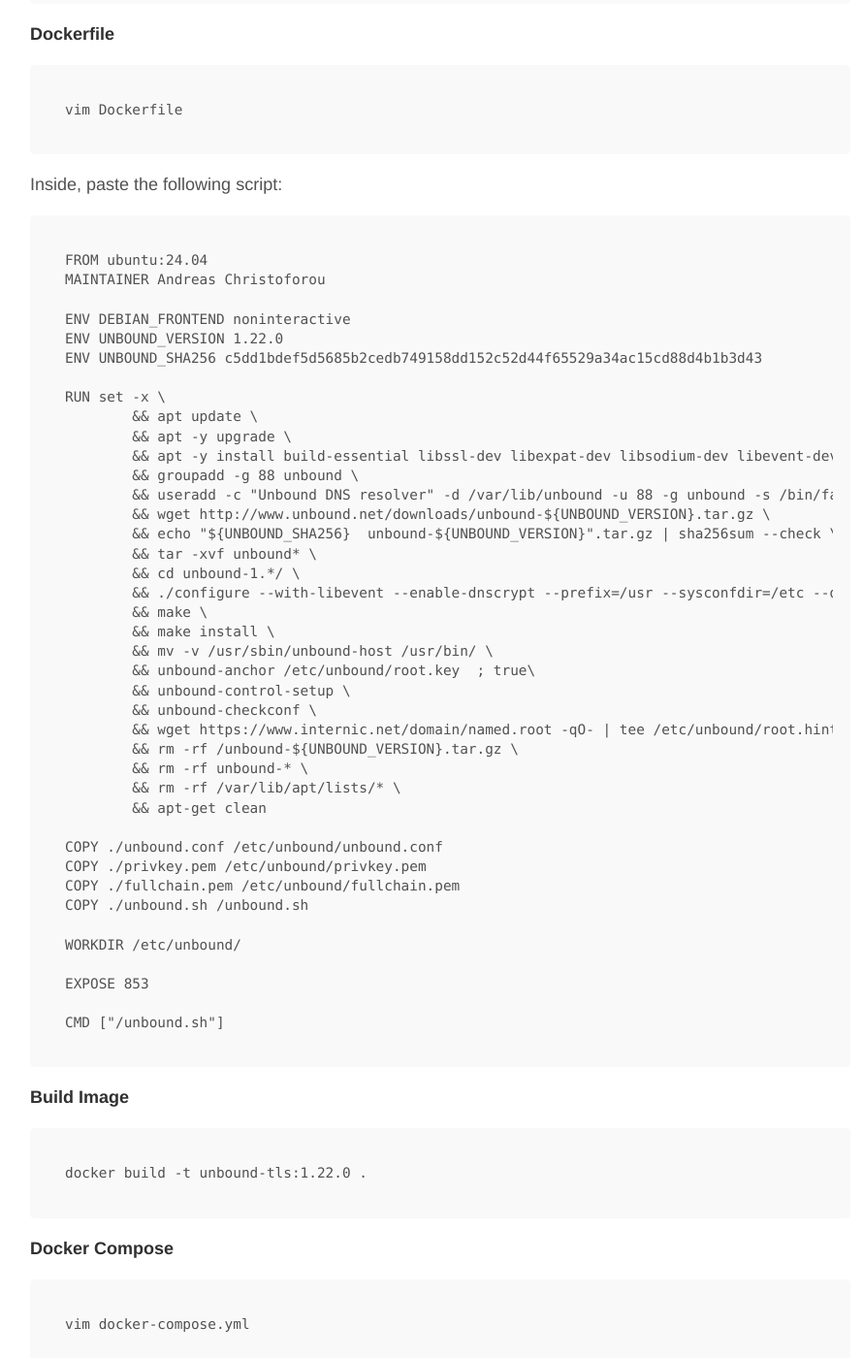
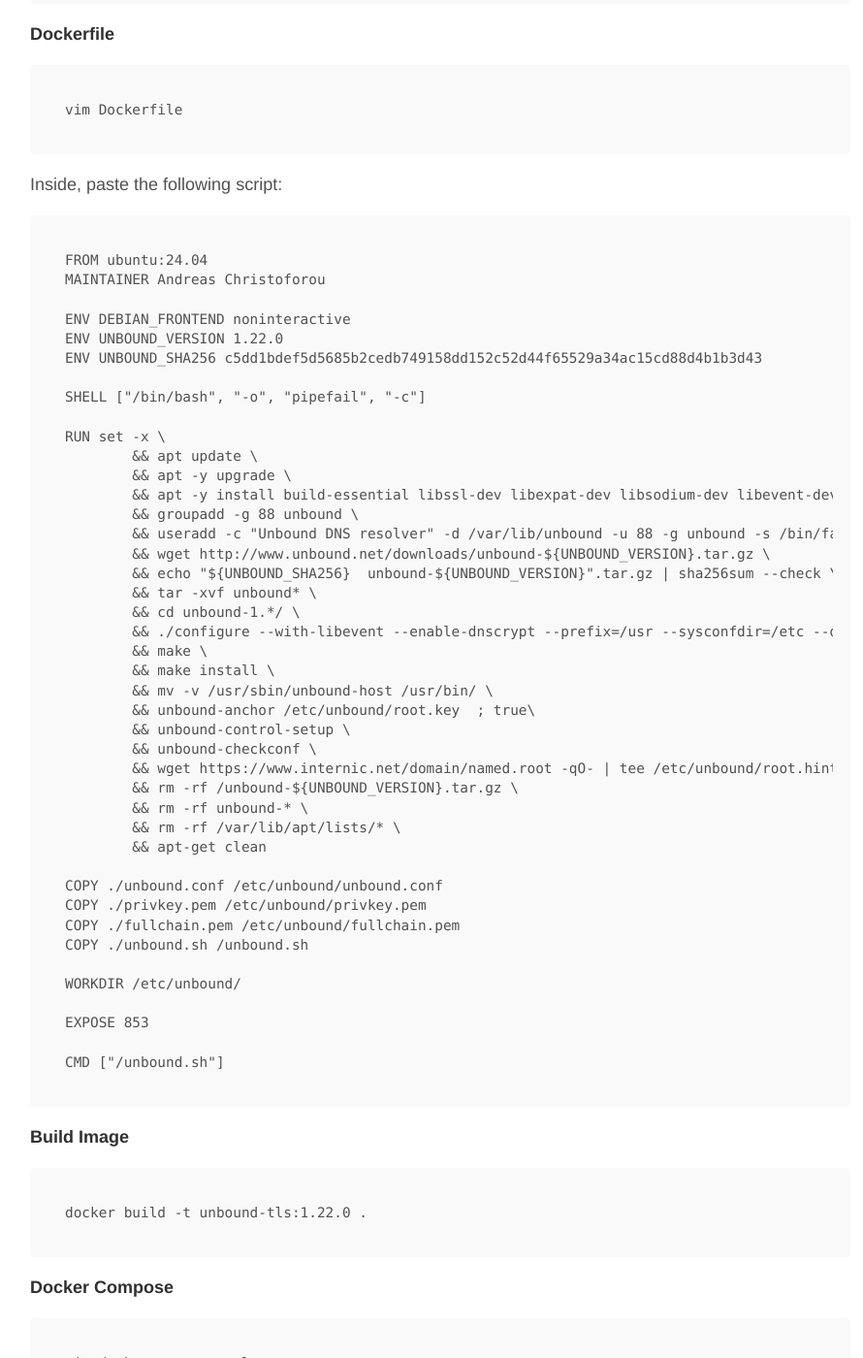
Before and after one commit to ChAndreas/chandreas.github.io, a Jekyll site: the page built from _posts/2019-01-29-unbound-privdns.md, in a window 1280 px wide and 1400 px high, scrolled down 2772 px. Shown: the whole window at 97% size, without its empty margins (186-1076 px from the left). Built offline with Jekyll 4.4.1, drawn with Linux system fonts in a browser that asks for light colours.

Commit message:
Update 2019-01-29-unbound-privdns.md

```diff
--- a/_posts/2019-01-29-unbound-privdns.md
+++ b/_posts/2019-01-29-unbound-privdns.md
@@ -135,6 +135,8 @@
 ENV UNBOUND_VERSION 1.22.0
 ENV UNBOUND_SHA256 c5dd1bdef5d5685b2cedb749158dd152c52d44f65529a34ac15cd88d4b1b3d43
 
+SHELL ["/bin/bash", "-o", "pipefail", "-c"]
+
 RUN set -x \
 	&& apt update \
 	&& apt -y upgrade \
```
